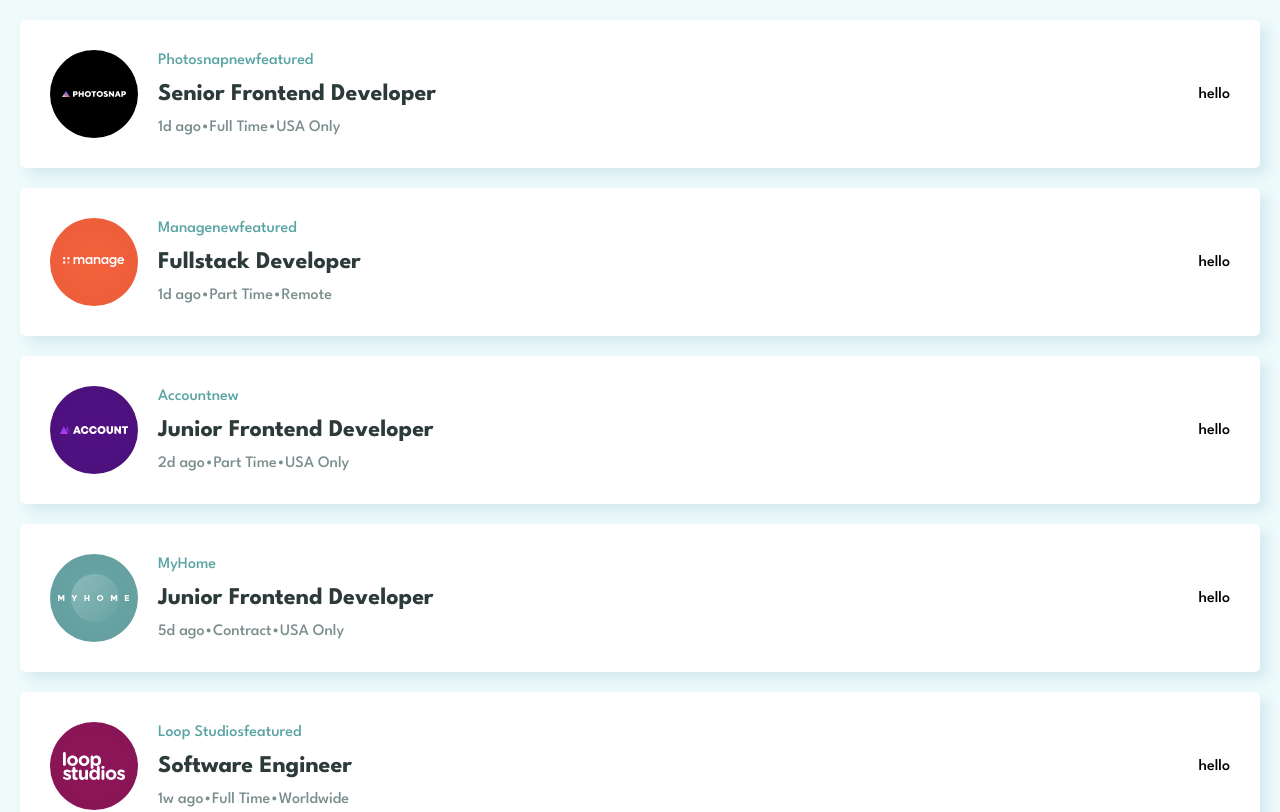
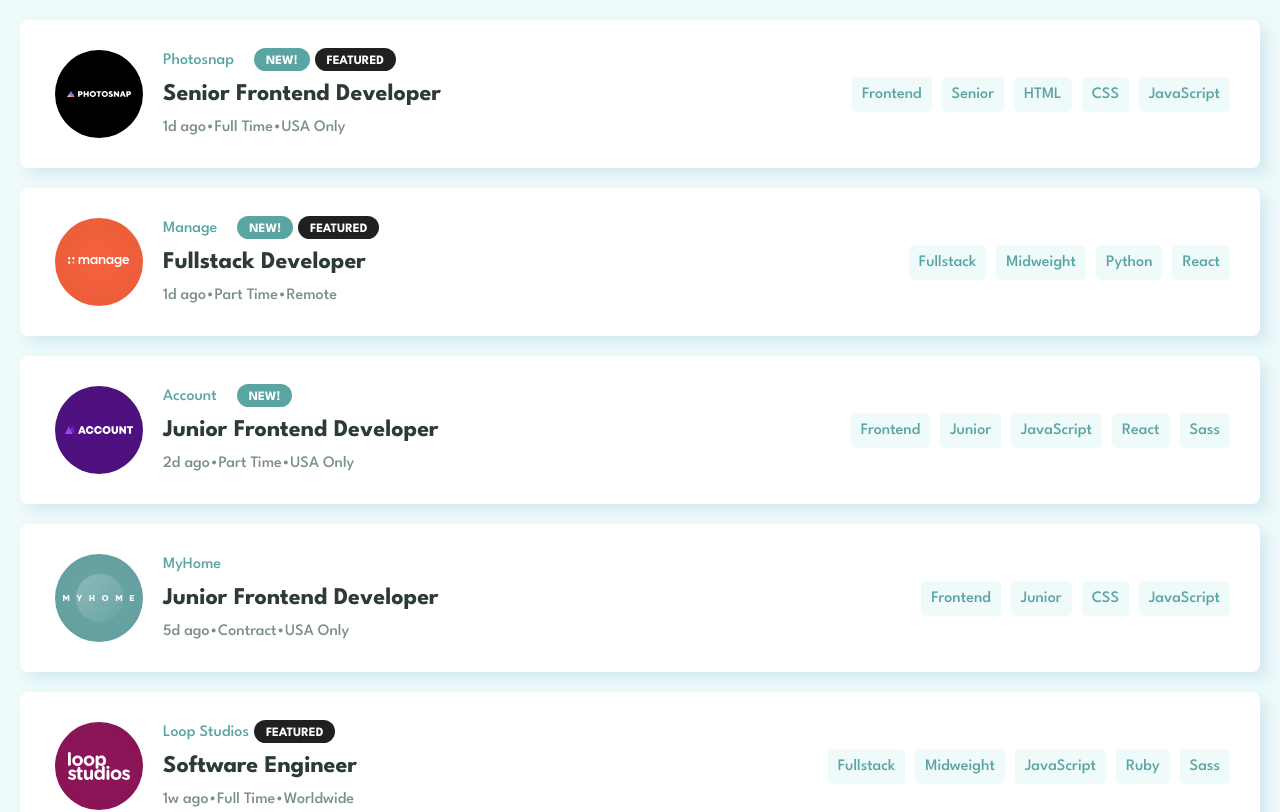
Before and after one commit to dan77uk/joblistings, a React (Create React App) app: page / in a window 1280 px wide. Shown: the top 812 px of the page. Built offline with nearby package versions, Linux system fonts and the light colour scheme; data requests are answered from the project's data file.

Commit message:
feat: map applied to reusable component to display skills and tools requirements on jobs

```diff
--- a/src/App.js
+++ b/src/App.js
@@ -16,11 +16,11 @@
 
   return (
     <div className="wrapper">
-      <ul className='job-listing'>
+      <section className='job-listing'>
         {jobs.map(job =>
             <Job key={job.id} data={job}/>
           )}
-      </ul>
+      </section>
     </div>
   );
 }
--- a/src/components/Job.js
+++ b/src/components/Job.js
@@ -1,23 +1,28 @@
+import Tab from './Tab'
+
 const Job = ({ data }) => {
-
   return (
-    <li>
-      <img src={data.logo} alt=''/>
+    <article>
+      <img src={data.logo} alt={data.company} />
       <div className="job-info">
-        <span className="company-name">{data.company}
-        {data.new ? 'new' : ''}
-        {data.featured ? 'featured' : ''}
-
-        </span>
-
-        <span className="job-position">{data.position}</span>
-        <span className="job-data">{data.postedAt}&#x2022;{data.contract}&#x2022;{data.location}</span>
+        <h3 className="company-name">{data.company}
+        {data.new ? <span className='tab blue'>NEW!</span> : ''}
+        {data.featured ? <span className='tab black'>FEATURED</span> : ''}
+        </h3>
+        <h2 className="job-position">{data.position}</h2>
+        <p className="job-data">{data.postedAt}&#x2022;{data.contract}&#x2022;{data.location}</p>
       </div>
-      <div className="tags">
-        hello
-
+      <div className='catagory-container'>
+        <Tab props={data.role} />
+        <Tab props={data.level} />
+        {data.languages.map((language, index) =>
+          <Tab key={index} props={language} />
+        )}
+        {data.tools.map((tool, index) =>
+          <Tab key={index} props={tool} />
+        )}
       </div>
-    </li>
+    </article>
   )
 }
 
--- /dev/null
+++ b/src/components/Tab.js
@@ -0,0 +1,11 @@
+const Tab = ({ props }) => {
+
+  return (
+    <p>
+      {props}
+    </p>
+  )
+
+}
+
+export default Tab
--- a/src/index.css
+++ b/src/index.css
@@ -25,15 +25,20 @@
   padding: 0 20px;
 }
 
-.job-listing li {
+.job-listing article {
   margin: 20px 0;
   padding: 30px;
   display: flex;
   align-items: center;
   justify-content: flex-start;
   background-color: #FFF;
-  border-radius: 5px;
+  border-radius: 8px;
   box-shadow:7px 7px 14px rgb(211, 233, 240);
+  border-left: solid 5px #fff;
+}
+
+.job-listing article:hover {
+  border-left: solid 5px hsl(180, 29%, 50%);
 }
 
 .job-info {
@@ -61,6 +66,40 @@
   color: hsl(180, 8%, 52%);
 }
 
-.tags {
-margin-left: auto;
+.tab {
+  margin-left: 5px;
+  padding: 7px 12px 4px 12px;
+  font-size: .8rem;
+  font-weight: 700;
+  color: #FFF;
+  border-radius: 20px;
 }
+
+.blue {
+  margin-left: 20px;
+  background: hsl(180, 29%, 50%);
+}
+
+.black {
+  background: rgb(32, 32, 32);
+}
+
+.catagory-container {
+  margin-left: auto;
+  display: flex;
+  gap: 10px;
+}
+
+.catagory-container p {
+  background: hsl(180, 52%, 96%);
+  color: hsl(180, 29%, 50%);
+  padding: 10px;
+  border-radius: 5px;
+  cursor: pointer;
+}
+
+.catagory-container p:hover {
+  background: hsl(180, 29%, 50%);
+  color: #fff;
+  transition: .4s;
+}
```
